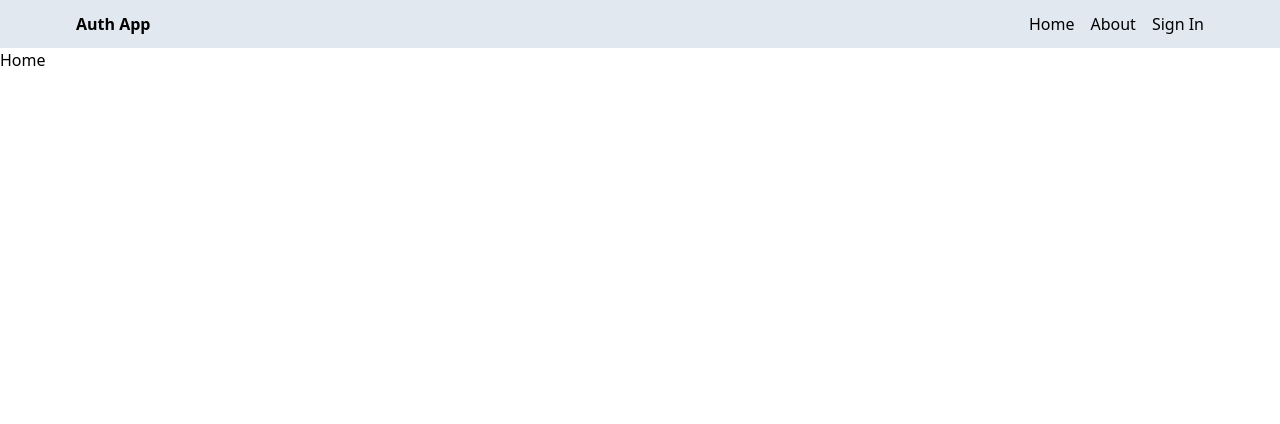
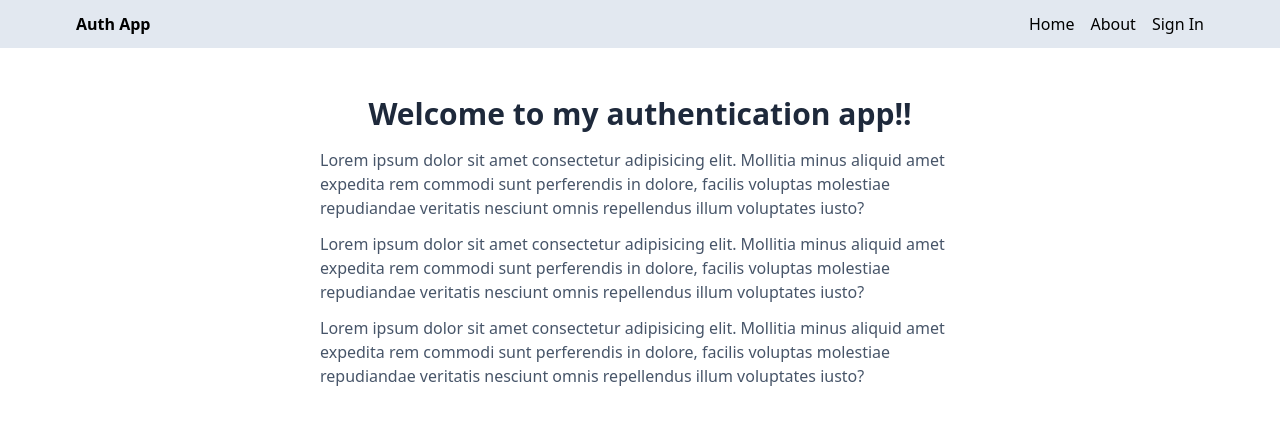
Before and after one commit to DeepeshDandriyal/mern-auth, a React (Vite) app in the folder client/: page / in a window 1280 px wide. Shown: the top 424 px of the page. Built offline with nearby package versions, Linux system fonts and the light colour scheme; no server answers.

Commit message:
home and about page

```diff
--- a/client/src/pages/About.jsx
+++ b/client/src/pages/About.jsx
@@ -1,5 +1,29 @@
 const About = () => {
-  return <div>About</div>;
+  return (
+    <div className="px-4 py-12 max-w-2xl mx-auto">
+      <h1 className="text-3xl font-bold mb-4 text-slate-800 text-center">
+        About
+      </h1>
+      <p className="mb-3 text-slate-600">
+        Lorem ipsum dolor sit amet consectetur adipisicing elit. Mollitia minus
+        aliquid amet expedita rem commodi sunt perferendis in dolore, facilis
+        voluptas molestiae repudiandae veritatis nesciunt omnis repellendus
+        illum voluptates iusto?
+      </p>
+      <p className="mb-3 text-slate-600">
+        Lorem ipsum dolor sit amet consectetur adipisicing elit. Mollitia minus
+        aliquid amet expedita rem commodi sunt perferendis in dolore, facilis
+        voluptas molestiae repudiandae veritatis nesciunt omnis repellendus
+        illum voluptates iusto?
+      </p>
+      <p className="mb-3 text-slate-600">
+        Lorem ipsum dolor sit amet consectetur adipisicing elit. Mollitia minus
+        aliquid amet expedita rem commodi sunt perferendis in dolore, facilis
+        voluptas molestiae repudiandae veritatis nesciunt omnis repellendus
+        illum voluptates iusto?
+      </p>
+    </div>
+  );
 };
 
 export default About;
--- a/client/src/pages/Home.jsx
+++ b/client/src/pages/Home.jsx
@@ -1,5 +1,29 @@
 const Home = () => {
-  return <div>Home</div>;
+  return (
+    <div className="px-4 py-12 max-w-2xl mx-auto">
+      <h1 className="text-3xl font-bold mb-4 text-slate-800 text-center">
+        Welcome to my authentication app!!
+      </h1>
+      <p className="mb-3 text-slate-600">
+        Lorem ipsum dolor sit amet consectetur adipisicing elit. Mollitia minus
+        aliquid amet expedita rem commodi sunt perferendis in dolore, facilis
+        voluptas molestiae repudiandae veritatis nesciunt omnis repellendus
+        illum voluptates iusto?
+      </p>
+      <p className="mb-3 text-slate-600">
+        Lorem ipsum dolor sit amet consectetur adipisicing elit. Mollitia minus
+        aliquid amet expedita rem commodi sunt perferendis in dolore, facilis
+        voluptas molestiae repudiandae veritatis nesciunt omnis repellendus
+        illum voluptates iusto?
+      </p>
+      <p className="mb-3 text-slate-600">
+        Lorem ipsum dolor sit amet consectetur adipisicing elit. Mollitia minus
+        aliquid amet expedita rem commodi sunt perferendis in dolore, facilis
+        voluptas molestiae repudiandae veritatis nesciunt omnis repellendus
+        illum voluptates iusto?
+      </p>
+    </div>
+  );
 };
 
 export default Home;
```
